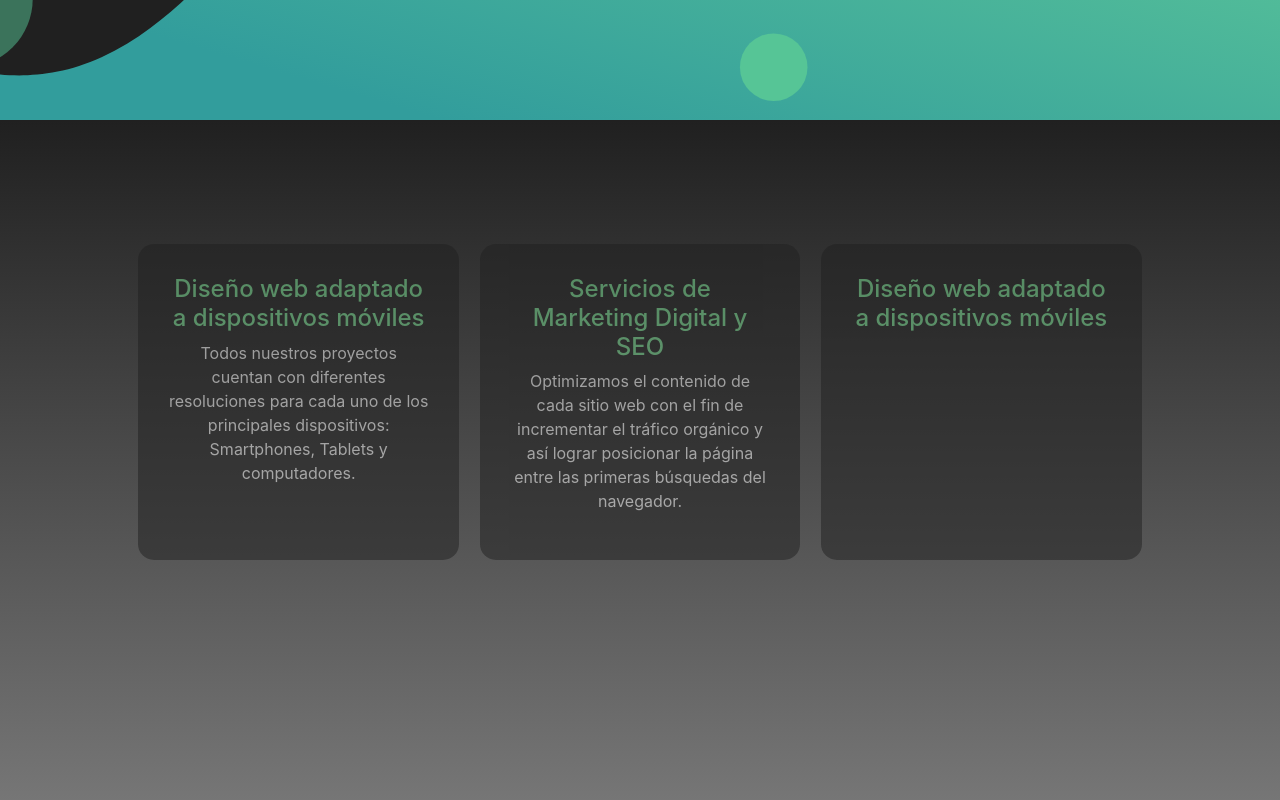
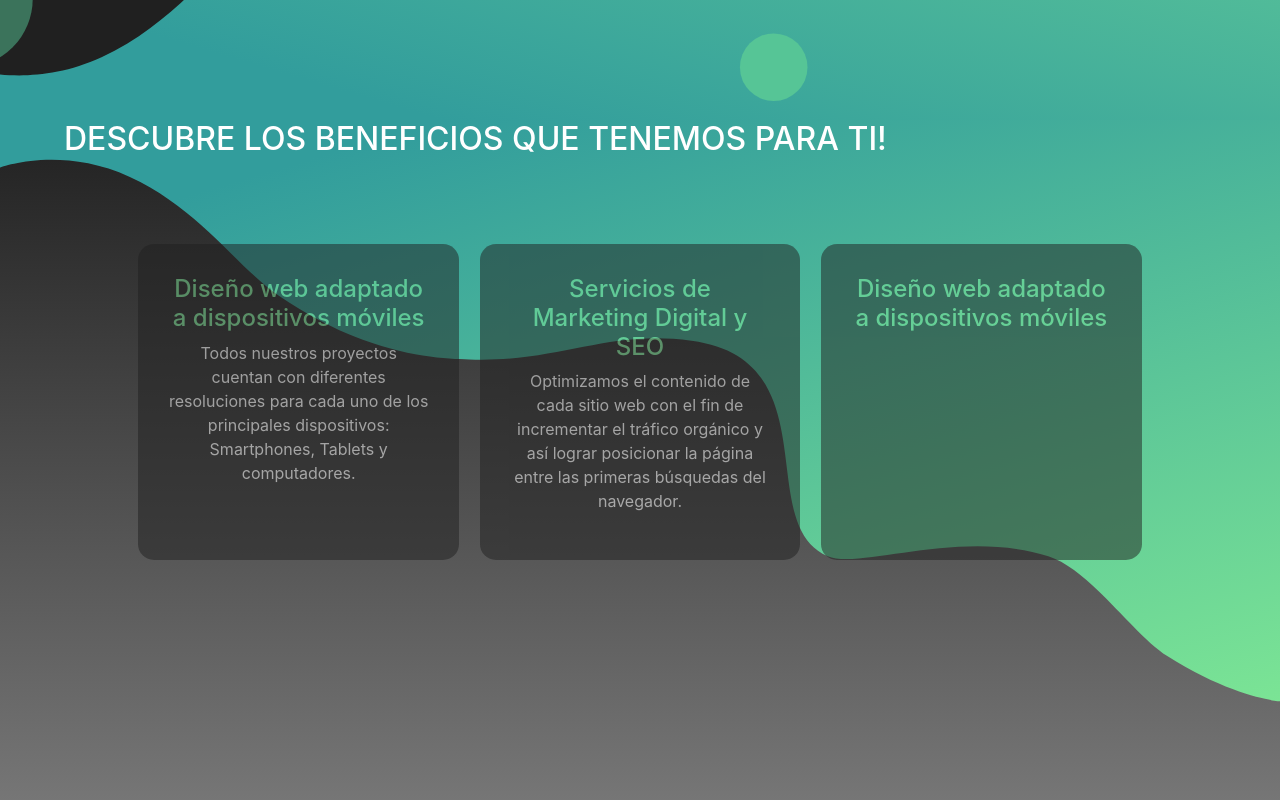
Before and after one commit to Box-MDE/portfolio, a React (Create React App) app: page / in a window 1280 px wide. Shown: the part 680-1480 px from the top of the page. Built offline with nearby package versions, Linux system fonts and the light colour scheme.

Commit message:
agregando titulo section2

```diff
--- a/src/App.css
+++ b/src/App.css
@@ -96,6 +96,22 @@ body{
   color: white;
 }
 
+.background__assets2 {
+  width: 100%;
+  height: 95vh;
+  position: absolute;
+}
+
+.background__assets--back2 {
+  width: 100%;
+  height: 94%;
+  background-image: url('/src/img/background__assets--back.svg');
+  background-position: center;
+  background-repeat: no-repeat;
+  background-size: cover;
+  transform: scaleY(-1);
+}
+
 .box__info {
   width: 80%;
   height: fit-content;
@@ -124,12 +140,19 @@ body{
   color: white;
 }
 
+.title2{
+  position: absolute;
+  display: flex;
+  justify-content: center;
+  text-align: center;
+  margin-left: 5%;
+}
+
 /*-----SECTION 3-----*/
 
 .section__background3{
   height: 100vh;
   background: linear-gradient(gray, white);
-  padding-top: 15%;
 }
 
 .contact{
@@ -212,7 +235,7 @@ body{
 
   .section__background{
     width: 100%;
-    height: 95vh;
+    height: 90vh;
   }
 
   .background__assets--img{
@@ -260,6 +283,10 @@ body{
 
   /*-----SECTION 2-----*/
 
+  .background__assets2{
+    height: 95vh;
+  }
+
   .box__info{
     display: block;
   }
@@ -272,6 +299,10 @@ body{
 
   /*-----SECTION 3-----*/
 
+  .section__background3{
+    padding-top: 15%;
+  }
+
   .redes{
     width: 100%;
     height: auto;
--- a/src/App.js
+++ b/src/App.js
@@ -51,6 +51,14 @@ function App() {
       </section>
 
       <section className='section__background2'>
+
+      <div className='background__assets2'>
+        <div className='background__assets--back2'></div>
+      </div>
+
+      <div className='title2'>
+        <h2>DESCUBRE LOS BENEFICIOS QUE TENEMOS PARA TI!</h2>
+      </div>
 
         <div className='box__info'>
           <div className='descrip'>
```
